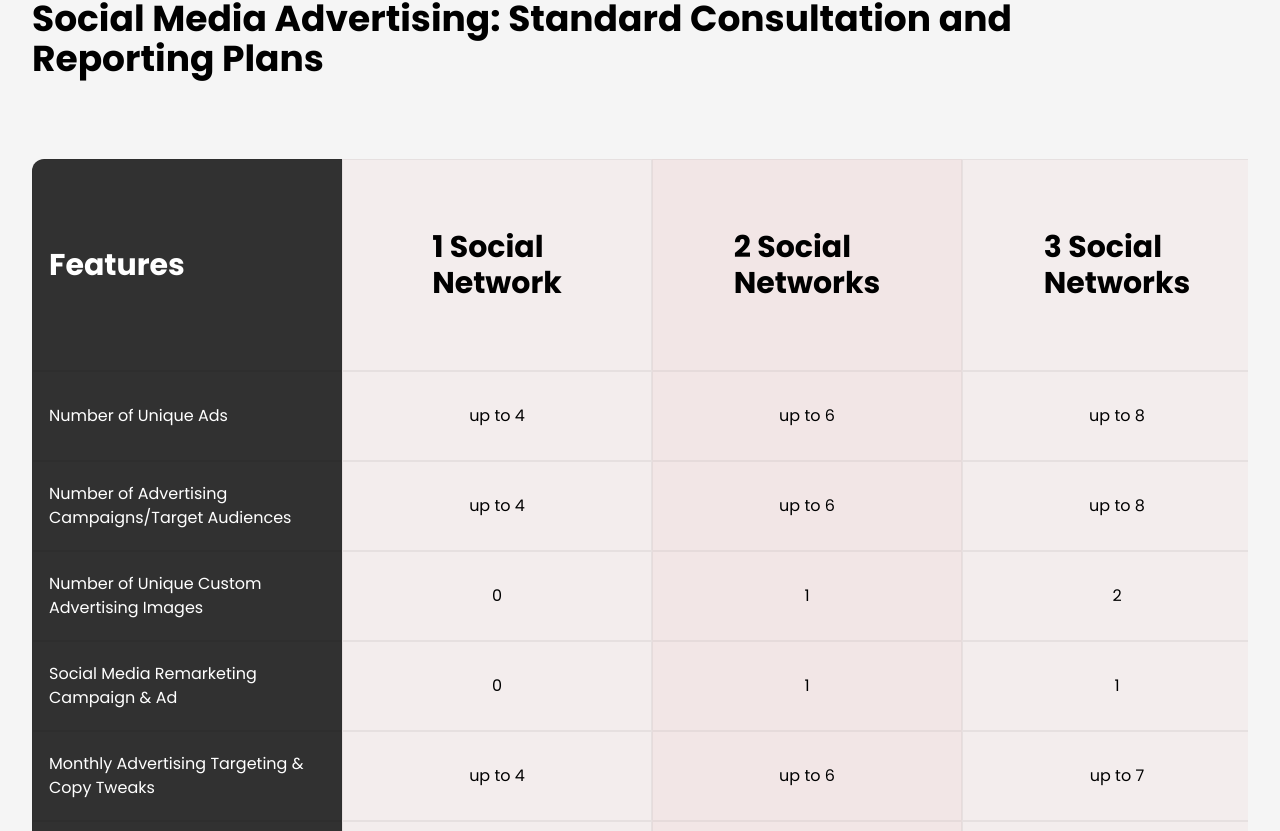
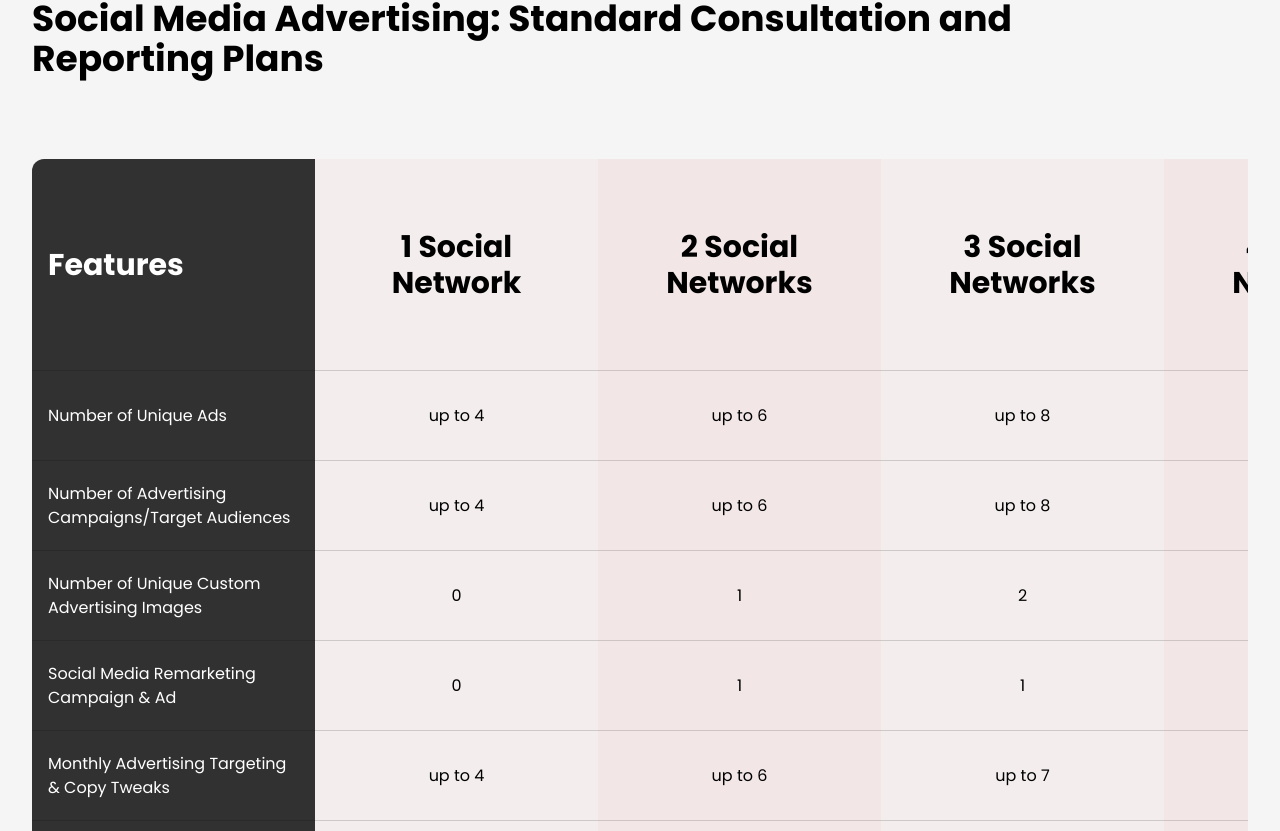
Before and after one commit to Musclednazmul123/muscled-landing-pages, a Next.js app: page /views/services-for-paid-social-media-ad in a window 1280 px wide. Shown: the part 6069-6900 px from the top of the page. Built offline with nearby package versions, Linux system fonts and the light colour scheme; no server answers.

Commit message:
Fix consulation table issues

```diff
--- a/components/kelvin/Table.tsx
+++ b/components/kelvin/Table.tsx
@@ -12,7 +12,7 @@ const Table: FC<TableProp> = ({ headers, rows }) => {
       {headers.map((header, index) => (
         <div
           className={`text-3xl justify-start grid place-content-center ${
-            index > 0 ? "justify-center" : "pl-4"
+            index > 0 ? "justify-center text-center" : "pl-4"
           } ${
             index === 0
               ? "bg-black/80 text-white rounded-tl-xl"
@@ -20,7 +20,7 @@ const Table: FC<TableProp> = ({ headers, rows }) => {
               ? "bg-[#C4000008]/[3%]"
               : "bg-[#C40000]/[6%]"
           } ${index + 1 == headers.length && "rounded-tr-xl"}
-          font-bold w-[310px] h-[212px] border border-[#000000]/5 `}
+          font-bold w-[283px] h-[212px] border-b border-[#000000]/[15%] `}
           key={index}
         >
           <p className={`${index > 0 && "w-min mx-auto"}`}>{header}</p>
@@ -29,7 +29,7 @@ const Table: FC<TableProp> = ({ headers, rows }) => {
       {rows.map((row, subIdx) => {
         return row.map((text, index) => (
           <div
-            className={`w-[310px] p-5 h-[90px] justify-start grid place-content-center ${
+            className={`w-[283px] p-5 h-[90px] justify-start grid place-content-center ${
               index > 0 ? "justify-center text-center" : "pl-4"
             } ${
               index === 0
@@ -37,7 +37,7 @@ const Table: FC<TableProp> = ({ headers, rows }) => {
                 : index % 2 != 0
                 ? "bg-[#C4000008]/[3%]"
                 : "bg-[#C40000]/[6%]"
-            } border border-[#000000]/5 ${
+            } border-b border-[#000000]/[15%] ${
               subIdx === rows.length - 1 &&
               index === headers.length - 1 &&
               "rounded-br-lg"
--- a/tailwind.config.js
+++ b/tailwind.config.js
@@ -9,6 +9,9 @@ module.exports = {
   ],
   theme: {
     extend: {
+      screens: {
+        xl_2: { min: "1440px", max: "1536px" },
+      },
       colors: {
         "accent-white": "#F9F9F9",
         "white-gray": "#D9D9D9",
```
